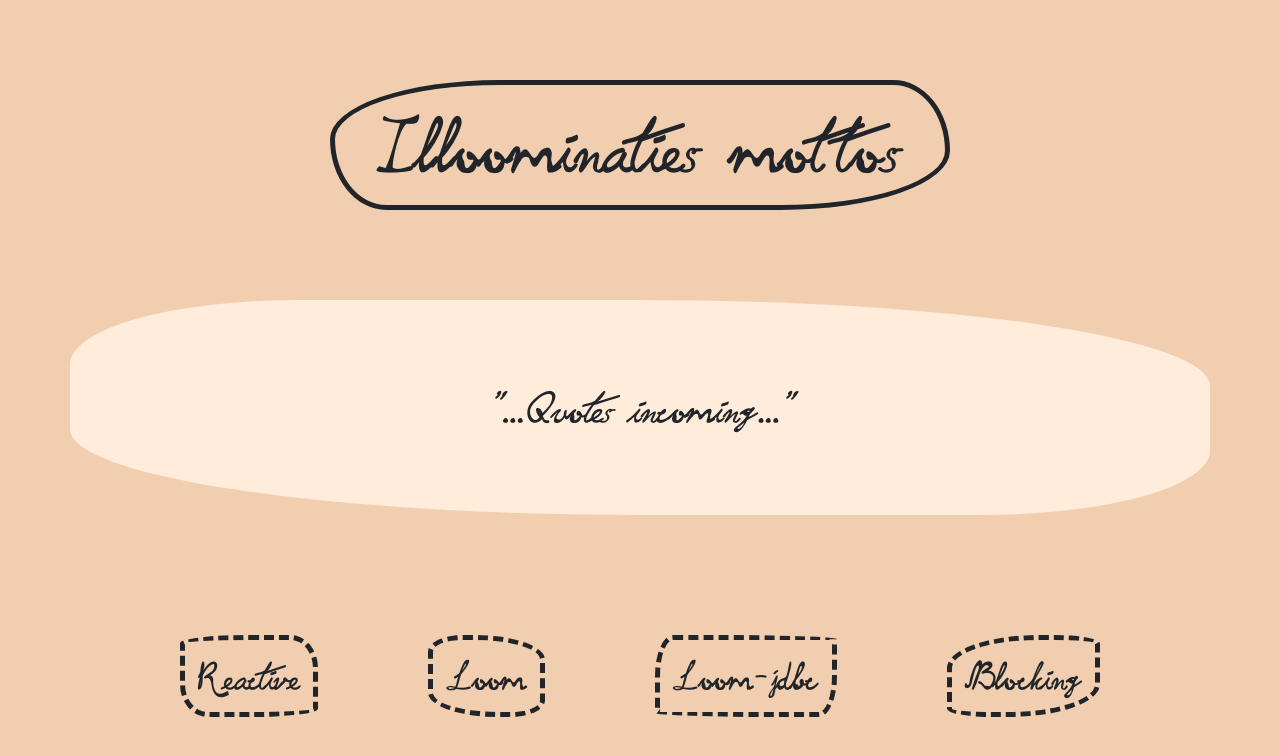
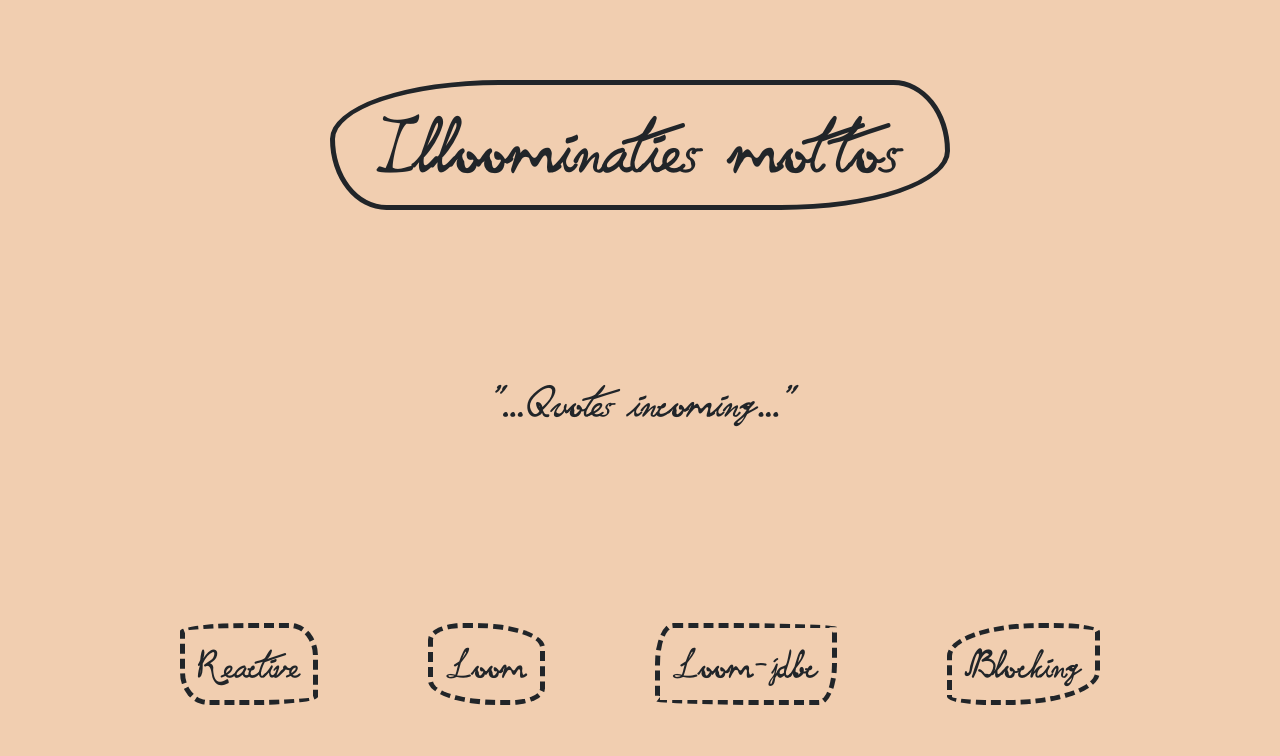
Before and after one commit to anavarr/quarkus-fortunes-all-endpoints, a plain HTML site: page index.html in a window 1280 px wide. Drawn offline with nearby package versions, Linux system fonts and the light colour scheme.

Commit message:
tweak css

```diff
--- a/index.html
+++ b/index.html
@@ -126,9 +126,6 @@
         text-align:center;
         font-style:italic;
         font-size:0.75em;
-        background: #ffecdb;
-        border-radius : 20% 50% / 30% 40%;
-        border: 6px solid #ffecdb;
     }
     .quote-col{
         margin-top: 1.5em;
```
